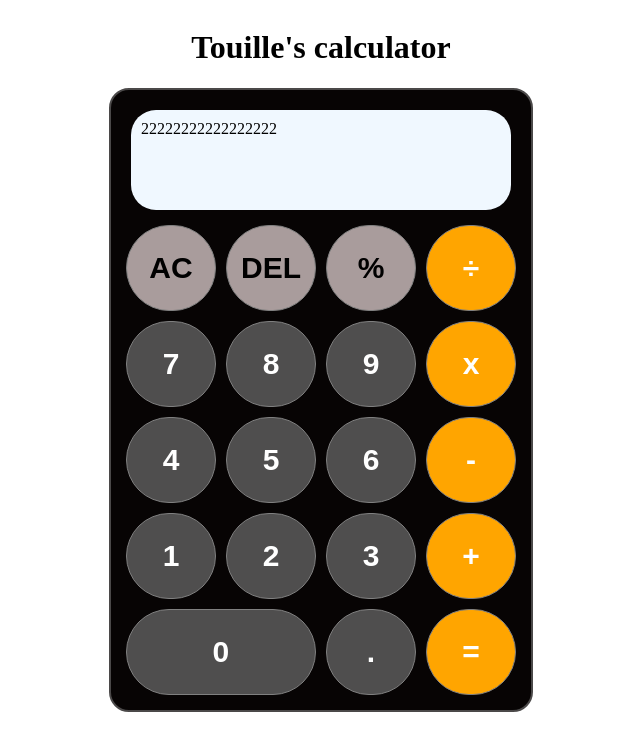
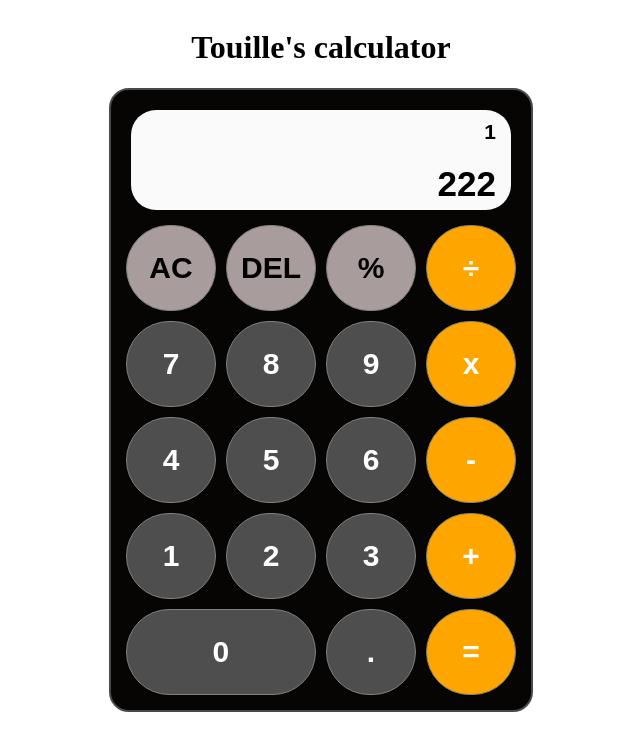
Before and after one commit to Tou1lle/calculator-top, a plain HTML site: page index.html in a window 1280 px wide. Shown: the whole page, without its empty margins (319-959 px from the left). Drawn offline with Linux system fonts and the light colour scheme.

Commit message:
display 2 rows, current numbers and previous numbers

```diff
--- a/css/styles.css
+++ b/css/styles.css
@@ -19,11 +19,33 @@ body {
 #screen {
     flex: 0 0 auto;
     height: 80px;
-    background-color: aliceblue;
+    background-color: rgb(250, 250, 250);
     border-radius: 25px;
     padding: 10px;
     margin: 10px;
+    font-size: 35px;
+    font-family: Arial, Helvetica, sans-serif;
+    font-weight: bold;
+    text-align: end;
+    display: flex;
+    flex-direction: column;
 }
+
+#screen p {
+    flex-grow: 0;
+    flex-shrink: 1;
+    flex-basis: auto;
+  }
+
+  .history {
+    font-size: 60%;
+    margin: 0px 5px 20px 0px;
+  }
+
+  .current {
+    margin: 0px;
+    margin-right: 5px;
+  }
 
 #buttons {
     flex: 1 0 auto;
--- a/index.html
+++ b/index.html
@@ -11,7 +11,10 @@
     <h1>Touille's calculator</h1>
     <div id="calculator" class="calculator-container">
         <!-- screen for displaying numbers -->
-        <div id="screen" class="screen-container">22222222222222222</div>
+        <div id="screen" class="screen-container">
+            <p class="history">1</p>
+            <p class="current">222</p>
+        </div>
         <div id="buttons" clas="buttons-container">
             <!-- buttons will be laied out as 4 columns and 5 rows -->
             <button class="special-button">AC</button>
--- a/js/script.js
+++ b/js/script.js
@@ -2,6 +2,10 @@
 let firstNumber;
 let secondNumber;
 let operator;
+
+//get the display, buttons
+const numberButtons = document.querySelectorAll(".number-button");
+let currentDisplay = document.querySelector(".current");
 
 // Functions for add, substract, multiply, divide
 function add(a, b) {
```
